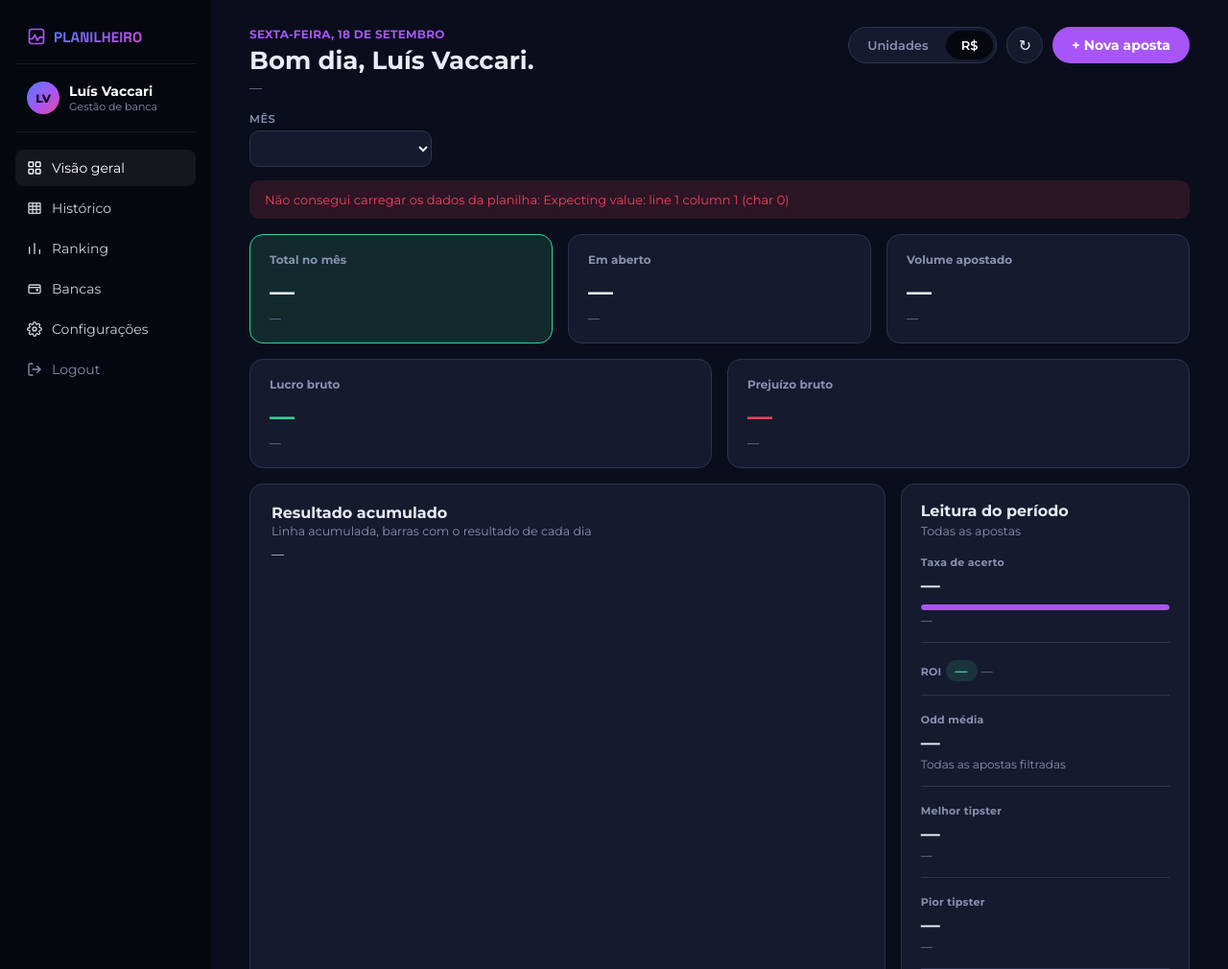
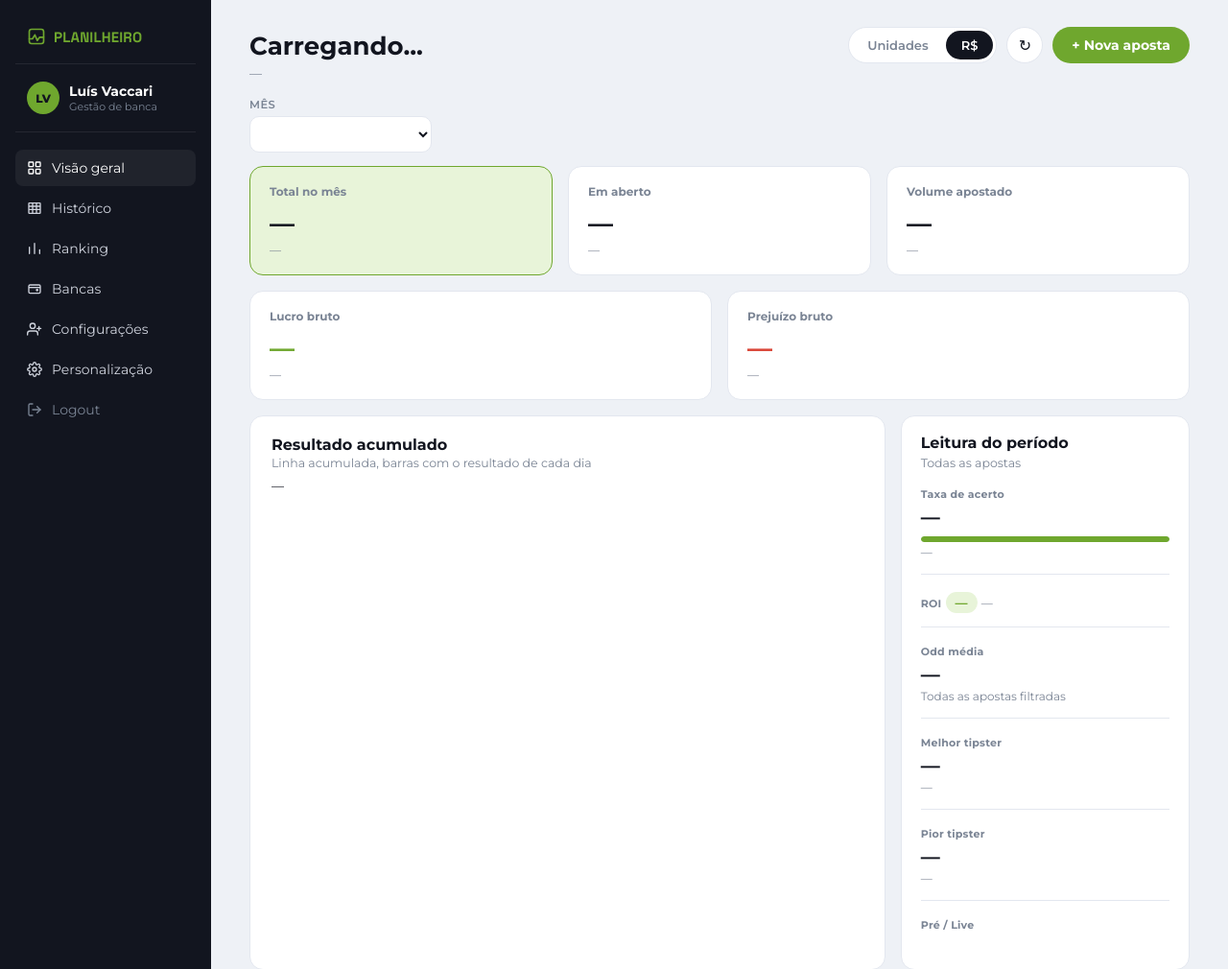
Before and after one commit to lgvaccari-cloud/dashboard-apostas, a Flask app: page / in a window 1280 px wide. Shown: the top 1010 px of the page at 96% size. Run offline with Flask 3, Linux system fonts and the light colour scheme; the visitor is signed in with stand-in values (Sample User, id 1); lists and menus that the app fills with data are empty.

Commit message:
Add files via upload

```diff
--- a/templates/dashboard.html
+++ b/templates/dashboard.html
@@ -55,7 +55,8 @@
           <div class="side-item" id="nav-historico"><span class="side-icon"><svg viewBox="0 0 24 24" fill="none" stroke="currentColor" stroke-width="2"><rect x="3" y="4" width="18" height="16" rx="1"/><path d="M3 9h18M3 14h18M9 4v16M15 4v16"/></svg></span>Histórico</div>
           <div class="side-item" id="nav-ranking"><span class="side-icon"><svg viewBox="0 0 24 24" fill="none" stroke="currentColor" stroke-width="2" stroke-linecap="round"><path d="M4 20V10M12 20V4M20 20v-6"/></svg></span>Ranking</div>
           <div class="side-item" id="nav-bancas"><span class="side-icon"><svg viewBox="0 0 24 24" fill="none" stroke="currentColor" stroke-width="2"><rect x="3" y="6" width="18" height="13" rx="2"/><path d="M3 10h18"/><circle cx="16" cy="14" r="1" fill="currentColor"/></svg></span>Bancas</div>
-          <div class="side-item" id="nav-config"><span class="side-icon"><svg viewBox="0 0 24 24" fill="none" stroke="currentColor" stroke-width="2"><circle cx="12" cy="12" r="3"/><path d="M19.4 15a1.65 1.65 0 0 0 .33 1.82l.06.06a2 2 0 1 1-2.83 2.83l-.06-.06a1.65 1.65 0 0 0-1.82-.33 1.65 1.65 0 0 0-1 1.51V21a2 2 0 0 1-4 0v-.09A1.65 1.65 0 0 0 9 19.4a1.65 1.65 0 0 0-1.82.33l-.06.06a2 2 0 1 1-2.83-2.83l.06-.06a1.65 1.65 0 0 0 .33-1.82 1.65 1.65 0 0 0-1.51-1H3a2 2 0 0 1 0-4h.09A1.65 1.65 0 0 0 4.6 9a1.65 1.65 0 0 0-.33-1.82l-.06-.06a2 2 0 1 1 2.83-2.83l.06.06a1.65 1.65 0 0 0 1.82.33H9a1.65 1.65 0 0 0 1-1.51V3a2 2 0 0 1 4 0v.09a1.65 1.65 0 0 0 1 1.51 1.65 1.65 0 0 0 1.82-.33l.06-.06a2 2 0 1 1 2.83 2.83l-.06.06a1.65 1.65 0 0 0-.33 1.82V9a1.65 1.65 0 0 0 1.51 1H21a2 2 0 0 1 0 4h-.09a1.65 1.65 0 0 0-1.51 1z"/></svg></span>Configurações</div>
+          <div class="side-item" id="nav-cadastro"><span class="side-icon"><svg viewBox="0 0 24 24" fill="none" stroke="currentColor" stroke-width="2" stroke-linecap="round" stroke-linejoin="round"><path d="M17 21v-2a4 4 0 0 0-4-4H5a4 4 0 0 0-4 4v2"/><circle cx="9" cy="7" r="4"/><path d="M19 8v6M22 11h-6"/></svg></span>Configurações</div>
+          <div class="side-item" id="nav-personalizacao"><span class="side-icon"><svg viewBox="0 0 24 24" fill="none" stroke="currentColor" stroke-width="2"><circle cx="12" cy="12" r="3"/><path d="M19.4 15a1.65 1.65 0 0 0 .33 1.82l.06.06a2 2 0 1 1-2.83 2.83l-.06-.06a1.65 1.65 0 0 0-1.82-.33 1.65 1.65 0 0 0-1 1.51V21a2 2 0 0 1-4 0v-.09A1.65 1.65 0 0 0 9 19.4a1.65 1.65 0 0 0-1.82.33l-.06.06a2 2 0 1 1-2.83-2.83l.06-.06a1.65 1.65 0 0 0 .33-1.82 1.65 1.65 0 0 0-1.51-1H3a2 2 0 0 1 0-4h.09A1.65 1.65 0 0 0 4.6 9a1.65 1.65 0 0 0-.33-1.82l-.06-.06a2 2 0 1 1 2.83-2.83l.06.06a1.65 1.65 0 0 0 1.82.33H9a1.65 1.65 0 0 0 1-1.51V3a2 2 0 0 1 4 0v.09a1.65 1.65 0 0 0 1 1.51 1.65 1.65 0 0 0 1.82-.33l.06-.06a2 2 0 1 1 2.83 2.83l-.06.06a1.65 1.65 0 0 0-.33 1.82V9a1.65 1.65 0 0 0 1.51 1H21a2 2 0 0 1 0 4h-.09a1.65 1.65 0 0 0-1.51 1z"/></svg></span>Personalização</div>
         </nav>
         <a class="logout" href="{{ url_for('logout') }}"><span class="side-icon"><svg viewBox="0 0 24 24" fill="none" stroke="currentColor" stroke-width="2" stroke-linecap="round" stroke-linejoin="round"><path d="M9 21H5a2 2 0 0 1-2-2V5a2 2 0 0 1 2-2h4"/><path d="M16 17l5-5-5-5"/><path d="M21 12H9"/></svg></span>Logout</a>
       </div>
@@ -343,27 +344,8 @@
         </div>
       </div>
 
-      <div id="view-config" style="display:none">
-        <h1 class="config-page-title">Personalização</h1>
-        <div class="card">
-          <h2 class="config-section-title">Temas — claros</h2>
-          <p class="chart-sub">Escolha um tema pra mudar as cores do painel.</p>
-          <div class="theme-grid" id="theme-grid-light"></div>
-
-          <h2 class="config-section-title" style="margin-top:26px">Temas — escuros</h2>
-          <div class="theme-grid" id="theme-grid-dark"></div>
-
-          <h2 class="config-section-title" style="margin-top:26px">Temas — neon</h2>
-          <div class="theme-grid" id="theme-grid-neon"></div>
-        </div>
-
-        <div class="card" style="margin-top:16px">
-          <h2 class="config-section-title">Fonte</h2>
-          <p class="chart-sub">Escolha a fonte usada em todo o painel.</p>
-          <div class="theme-grid" id="font-grid"></div>
-        </div>
-
-        <h1 class="config-page-title" style="margin-top:30px">Configurações</h1>
+      <div id="view-cadastro" style="display:none">
+        <h1 class="config-page-title">Configurações</h1>
         <div class="card">
           <h2 class="config-section-title">Tipsters</h2>
           <p class="chart-sub">Adicione um tipster pra ele já aparecer nos atalhos de "Nova aposta". Marcar como inativo só tira ele desses atalhos — o histórico e os filtros continuam mostrando as apostas dele normalmente.</p>
@@ -384,6 +366,27 @@
           </div>
           <div id="casas-cadastro-feedback" class="cadastro-feedback"></div>
           <div id="casas-list" class="cadastro-list"></div>
+        </div>
+      </div>
+
+      <div id="view-personalizacao" style="display:none">
+        <h1 class="config-page-title">Personalização</h1>
+        <div class="card">
+          <h2 class="config-section-title">Temas — Claros</h2>
+          <p class="chart-sub">Escolha um tema pra mudar as cores do painel.</p>
+          <div class="theme-grid" id="theme-grid-light"></div>
+
+          <h2 class="config-section-title" style="margin-top:26px">Temas — Escuros</h2>
+          <div class="theme-grid" id="theme-grid-dark"></div>
+
+          <h2 class="config-section-title" style="margin-top:26px">Temas — Neon</h2>
+          <div class="theme-grid" id="theme-grid-neon"></div>
+        </div>
+
+        <div class="card" style="margin-top:16px">
+          <h2 class="config-section-title">Fonte</h2>
+          <p class="chart-sub">Escolha a fonte usada em todo o painel.</p>
+          <div class="theme-grid" id="font-grid"></div>
         </div>
       </div>
     </main>
```
